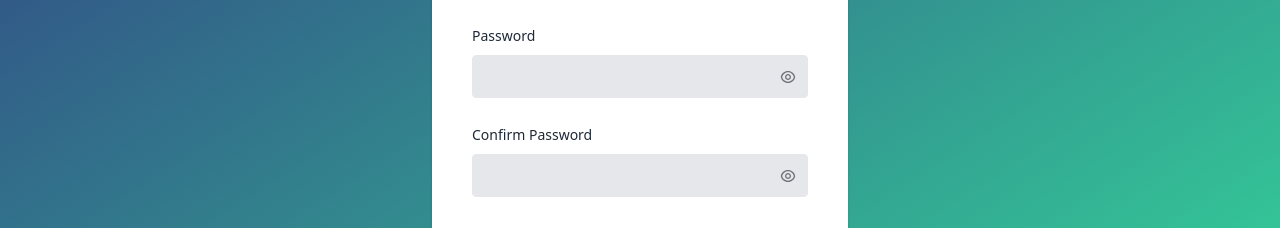
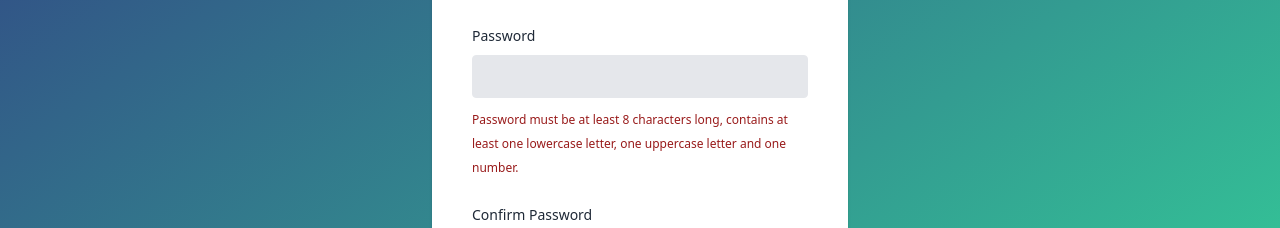
Before and after one commit to ubtendurus/NetList, a Vue app in the folder vue/: page /register in a window 1280 px wide. Shown: the part 504-732 px from the top of the page. Built offline with nearby package versions, Linux system fonts and the light colour scheme.

Commit message:
register page updated

```diff
--- a/vue/src/views/Register.vue
+++ b/vue/src/views/Register.vue
@@ -114,21 +114,13 @@
                     mt-2
                   "
                 />
-                <div class="absolute right-0 mt-2 mr-3 cursor-pointer">
-                  <svg
-                    width="16"
-                    height="16"
-                    viewBox="0 0 16 16"
-                    fill="none"
-                    xmlns="http://www.w3.org/2000/svg"
-                  >
-                    <path
-                      d="M7.99978 2C11.5944 2 14.5851 4.58667 15.2124 8C14.5858 11.4133 11.5944 14 7.99978 14C4.40511 14 1.41444 11.4133 0.787109 8C1.41378 4.58667 4.40511 2 7.99978 2ZM7.99978 12.6667C9.35942 12.6664 10.6787 12.2045 11.7417 11.3568C12.8047 10.509 13.5484 9.32552 13.8511 8C13.5473 6.67554 12.8031 5.49334 11.7402 4.64668C10.6773 3.80003 9.35864 3.33902 7.99978 3.33902C6.64091 3.33902 5.32224 3.80003 4.25936 4.64668C3.19648 5.49334 2.45229 6.67554 2.14844 8C2.45117 9.32552 3.19489 10.509 4.25787 11.3568C5.32085 12.2045 6.64013 12.6664 7.99978 12.6667ZM7.99978 11C7.20413 11 6.44106 10.6839 5.87846 10.1213C5.31585 9.55871 4.99978 8.79565 4.99978 8C4.99978 7.20435 5.31585 6.44129 5.87846 5.87868C6.44106 5.31607 7.20413 5 7.99978 5C8.79543 5 9.55849 5.31607 10.1211 5.87868C10.6837 6.44129 10.9998 7.20435 10.9998 8C10.9998 8.79565 10.6837 9.55871 10.1211 10.1213C9.55849 10.6839 8.79543 11 7.99978 11ZM7.99978 9.66667C8.4418 9.66667 8.86573 9.49107 9.17829 9.17851C9.49085 8.86595 9.66644 8.44203 9.66644 8C9.66644 7.55797 9.49085 7.13405 9.17829 6.82149C8.86573 6.50893 8.4418 6.33333 7.99978 6.33333C7.55775 6.33333 7.13383 6.50893 6.82126 6.82149C6.5087 7.13405 6.33311 7.55797 6.33311 8C6.33311 8.44203 6.5087 8.86595 6.82126 9.17851C7.13383 9.49107 7.55775 9.66667 7.99978 9.66667Z"
-                      fill="#71717A"
-                    />
-                  </svg>
-                </div>
               </div>
+            </div>
+            <div class="right-0 mt-2 mr-3">
+              <span class="text-xs font-medium leading-none text-red-800">
+                Password must be at least 8 characters long, contains at least
+                one lowercase letter, one uppercase letter and one number.
+              </span>
             </div>
             <div class="mt-6 w-full">
               <label class="text-sm font-medium leading-none text-gray-800">
@@ -158,20 +150,6 @@
                     mt-2
                   "
                 />
-                <div class="absolute right-0 mt-2 mr-3 cursor-pointer">
-                  <svg
-                    width="16"
-                    height="16"
-                    viewBox="0 0 16 16"
-                    fill="none"
-                    xmlns="http://www.w3.org/2000/svg"
-                  >
-                    <path
-                      d="M7.99978 2C11.5944 2 14.5851 4.58667 15.2124 8C14.5858 11.4133 11.5944 14 7.99978 14C4.40511 14 1.41444 11.4133 0.787109 8C1.41378 4.58667 4.40511 2 7.99978 2ZM7.99978 12.6667C9.35942 12.6664 10.6787 12.2045 11.7417 11.3568C12.8047 10.509 13.5484 9.32552 13.8511 8C13.5473 6.67554 12.8031 5.49334 11.7402 4.64668C10.6773 3.80003 9.35864 3.33902 7.99978 3.33902C6.64091 3.33902 5.32224 3.80003 4.25936 4.64668C3.19648 5.49334 2.45229 6.67554 2.14844 8C2.45117 9.32552 3.19489 10.509 4.25787 11.3568C5.32085 12.2045 6.64013 12.6664 7.99978 12.6667ZM7.99978 11C7.20413 11 6.44106 10.6839 5.87846 10.1213C5.31585 9.55871 4.99978 8.79565 4.99978 8C4.99978 7.20435 5.31585 6.44129 5.87846 5.87868C6.44106 5.31607 7.20413 5 7.99978 5C8.79543 5 9.55849 5.31607 10.1211 5.87868C10.6837 6.44129 10.9998 7.20435 10.9998 8C10.9998 8.79565 10.6837 9.55871 10.1211 10.1213C9.55849 10.6839 8.79543 11 7.99978 11ZM7.99978 9.66667C8.4418 9.66667 8.86573 9.49107 9.17829 9.17851C9.49085 8.86595 9.66644 8.44203 9.66644 8C9.66644 7.55797 9.49085 7.13405 9.17829 6.82149C8.86573 6.50893 8.4418 6.33333 7.99978 6.33333C7.55775 6.33333 7.13383 6.50893 6.82126 6.82149C6.5087 7.13405 6.33311 7.55797 6.33311 8C6.33311 8.44203 6.5087 8.86595 6.82126 9.17851C7.13383 9.49107 7.55775 9.66667 7.99978 9.66667Z"
-                      fill="#71717A"
-                    />
-                  </svg>
-                </div>
               </div>
             </div>
             <div class="mt-8">
```
